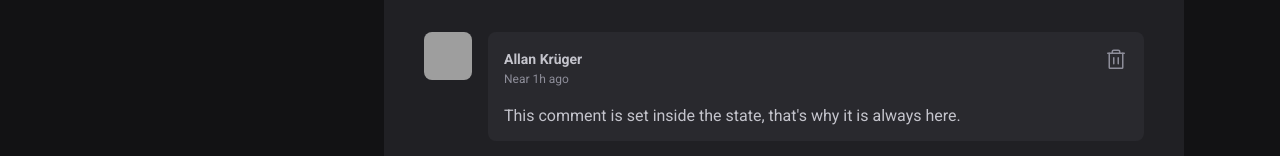
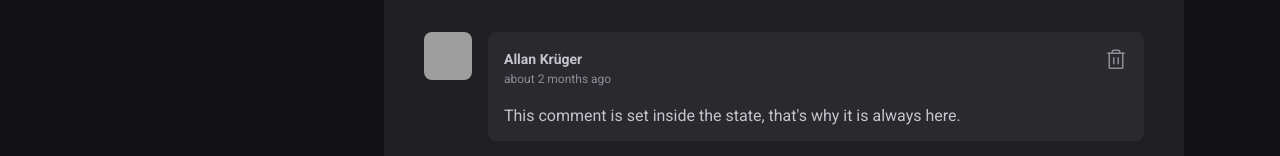
Before and after one commit to allankruger/ignite-feed, a React (Vite) app: page / in a window 1280 px wide. Shown: the part 553-709 px from the top of the page. Built offline with nearby package versions, Linux system fonts and the light colour scheme; grey boxes are pictures that could not be loaded.

Commit message:
fix: adjust the times in both Comment and Post components

```diff
--- a/src/components/Comment/index.tsx
+++ b/src/components/Comment/index.tsx
@@ -1,3 +1,4 @@
+import { format, formatDistanceToNow } from "date-fns";
 import { ThumbsUp, Trash } from "phosphor-react";
 import { useState } from "react";
 import { Avatar } from "../Avatar";
@@ -5,12 +6,21 @@ import styles from "./styles.module.css";
 
 interface CommentProps {
   content: string;
+  publishedAt: Date;
   onDeleteComment: (comment: string) => void;
 }
 
-export function Comment({ content, onDeleteComment }: CommentProps) {
+export function Comment({
+  content,
+  publishedAt,
+  onDeleteComment,
+}: CommentProps) {
   const [hasLiked, setHasLiked] = useState(false);
   const [likeCount, setLikeCount] = useState(0);
+  const formattedPublishingDate = format(publishedAt, "LLL do h':'mmbbb");
+  const publishingDateRelativeToNow = formatDistanceToNow(publishedAt, {
+    addSuffix: true,
+  });
 
   function handleDeleteComment() {
     onDeleteComment(content);
@@ -35,8 +45,11 @@ export function Comment({ content, onDeleteComment }: CommentProps) {
           <header>
             <div className={styles.author}>
               <strong>Allan Krüger</strong>
-              <time title="May 5th at 8:13AM" dateTime="2022-05-11 08:13:30">
-                Near 1h ago
+              <time
+                title={formattedPublishingDate}
+                dateTime={publishedAt.toISOString()}
+              >
+                {publishingDateRelativeToNow}
               </time>
             </div>
 
--- a/src/components/Post/index.tsx
+++ b/src/components/Post/index.tsx
@@ -15,10 +15,21 @@ export interface PostProps {
   content: { type: "paragraph" | "hyperlink"; content: string }[];
 }
 
+export interface CommentProps {
+  date: Date;
+  content: string;
+}
+
+const commentsArray = [
+  {
+    date: new Date("2022-05-03 20:00:00"),
+    content:
+      "This comment is set inside the state, that's why it is always here.",
+  },
+];
+
 export function Post({ author, publishedAt, content }: PostProps) {
-  const [comments, setComments] = useState([
-    "This comment is set inside the state, that's why it is always here.",
-  ]);
+  const [comments, setComments] = useState(commentsArray);
   const [newCommentText, setNewCommentText] = useState("");
 
   const formattedPublishingDate = format(publishedAt, "LLL do h':'mmbbb");
@@ -28,7 +39,8 @@ export function Post({ author, publishedAt, content }: PostProps) {
 
   function handleCreateNewComment(event: FormEvent) {
     event.preventDefault();
-    setComments([...comments, newCommentText]);
+    const date = new Date(Date.now());
+    setComments([...comments, { date: date, content: newCommentText }]);
     setNewCommentText("");
   }
 
@@ -100,8 +112,9 @@ export function Post({ author, publishedAt, content }: PostProps) {
           return (
             <Comment
               key={uuidv4()}
-              content={comment}
+              content={comment.content}
               onDeleteComment={deleteComment}
+              publishedAt={comment.date}
             />
           );
         })}
```
